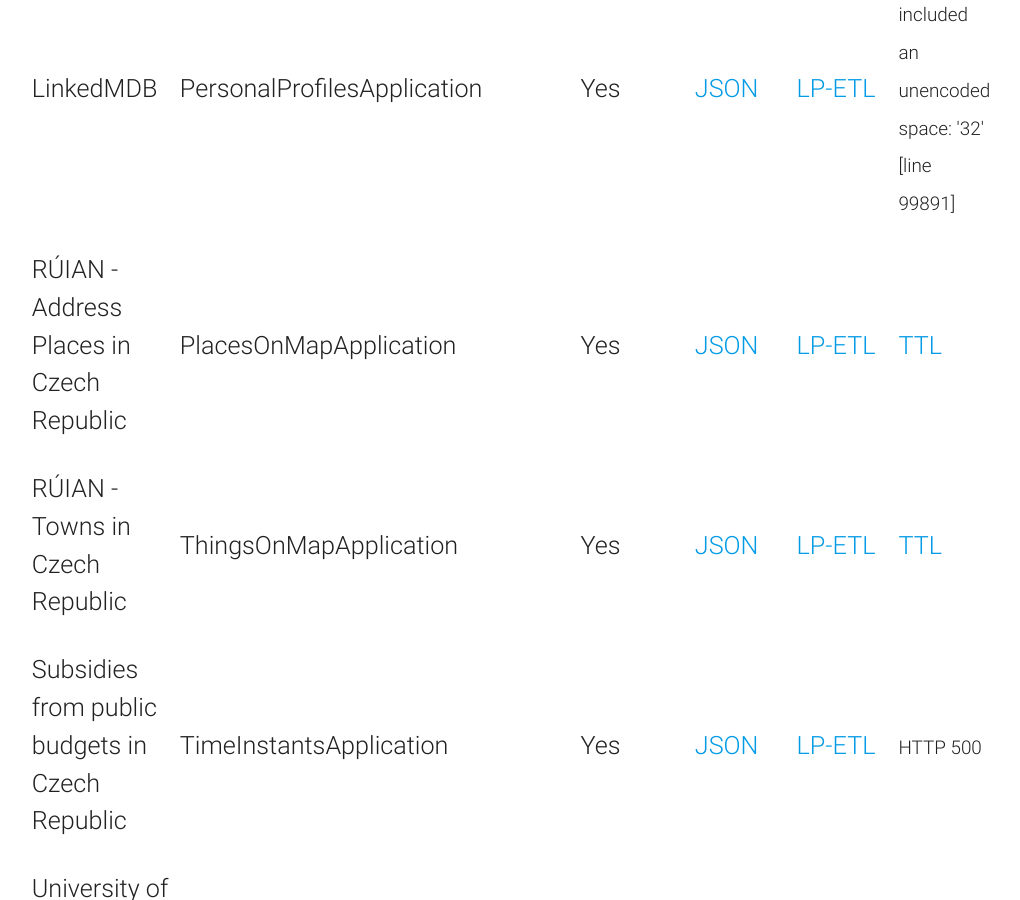
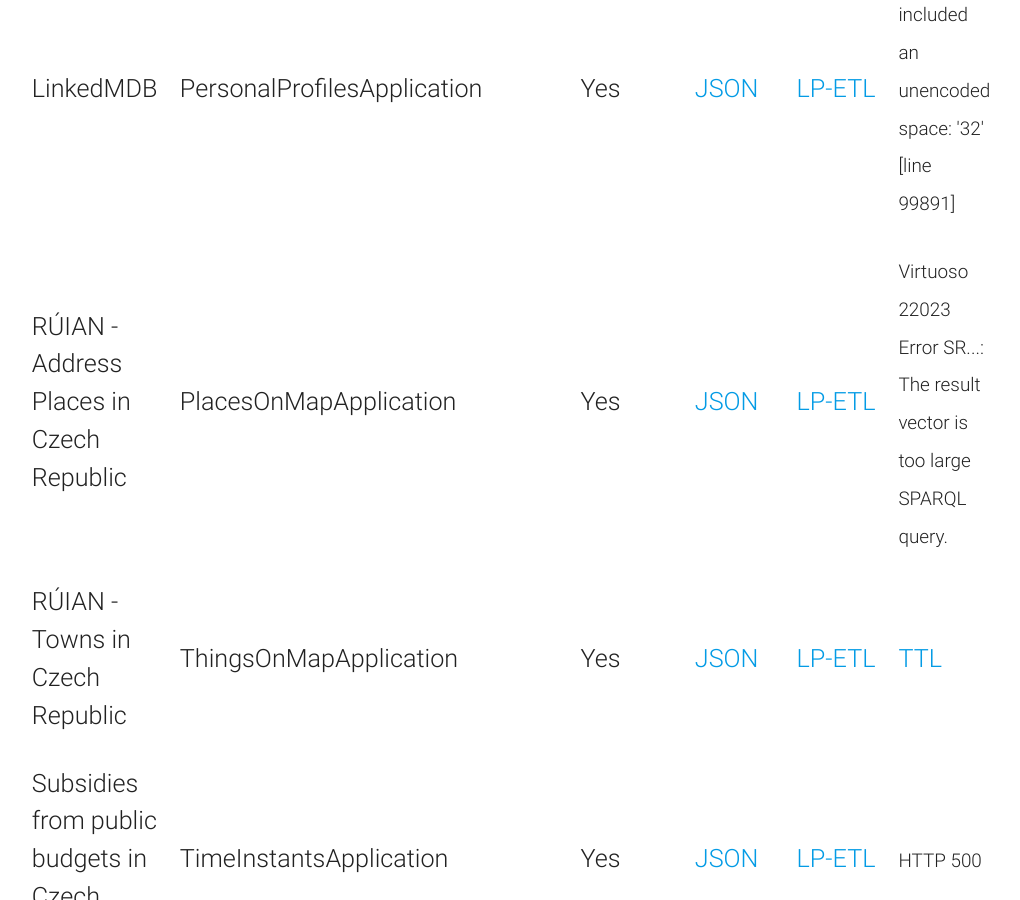
Before and after one commit to linkedpipes/visualizations, a Jekyll site: the page built from conferences/eswc2017.html, in a window 1280 px wide and 900 px high, scrolled down 11315 px. Shown: the whole window, without its empty margins (154-1174 px from the left). Built offline with Jekyll 4.4.1, drawn with Linux system fonts in a browser that asks for light colours; nearby versions of some CDN libraries.

Commit message:
more ttls

```diff
--- a/conferences/eswc2017.html
+++ b/conferences/eswc2017.html
@@ -356,7 +356,7 @@
             <td>Yes</td>
             <td><a href="http://xrg12.ms.mff.cuni.cz:8090/resources/pipelines/created-1482009395656">JSON</a></td>
             <td><a href="http://xrg12.ms.mff.cuni.cz:8090/#/pipelines/edit/canvas?pipeline=http:%2F%2Fxrg12.ms.mff.cuni.cz:8090%2Fresources%2Fpipelines%2Fcreated-1482009395656">LP-ETL</a></td>
-            <td><a>TTL</a></td>
+            <td><small>Virtuoso 22023 Error SR...: The result vector is too large SPARQL query.</small></td>
         </tr>
         <tr>
             <td>RÚIAN - Towns in Czech Republic</td>
@@ -364,7 +364,7 @@
             <td>Yes</td>
             <td><a href="http://xrg12.ms.mff.cuni.cz:8090/resources/pipelines/created-1482009706205">JSON</a></td>
             <td><a href="http://xrg12.ms.mff.cuni.cz:8090/#/pipelines/edit/canvas?pipeline=http:%2F%2Fxrg12.ms.mff.cuni.cz:8090%2Fresources%2Fpipelines%2Fcreated-1482009706205">LP-ETL</a></td>
-            <td><a>TTL</a></td>
+            <td><a href="ftp://xrg12.ms.mff.cuni.cz:2221/2137a3eb-00b7-45ec-a22c-fee43e61f5bf/009/data.ttl">TTL</a></td>
         </tr>
         <tr>
             <td>Subsidies from public budgets in Czech Republic</td>
```
